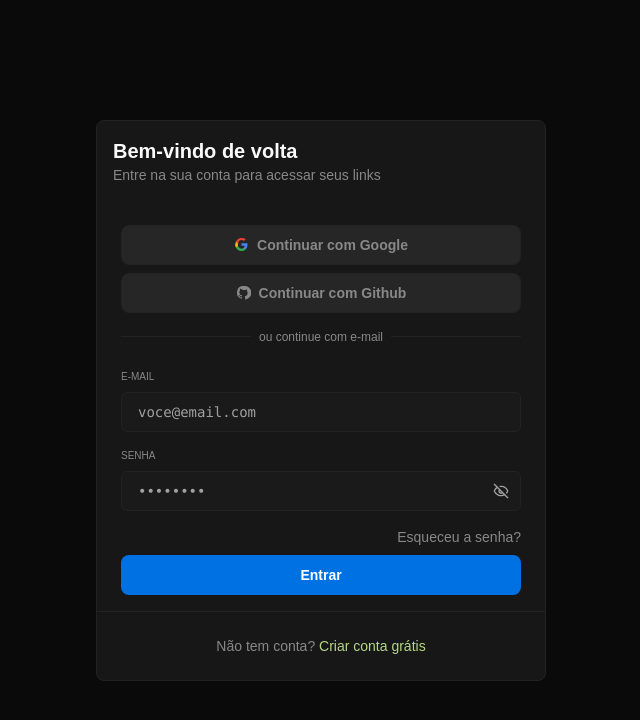
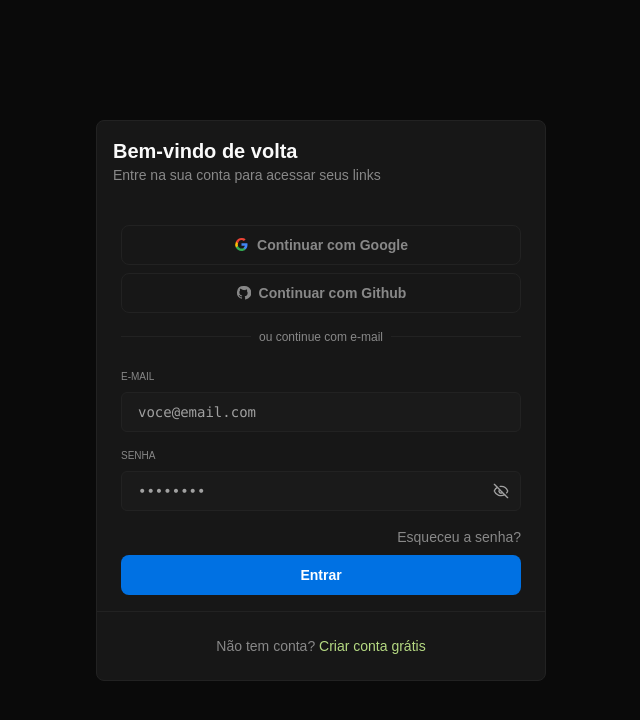
Before and after one commit to censuradho/shrt.fun-app, a React (Vite) app: page / in a window 1280 px wide. Shown: the top 720 px of the page, without its empty margins (319-959 px from the left). Built offline with nearby package versions, Linux system fonts and the light colour scheme; no server answers.

Commit message:
fix(button): correct ghost variant background color in Button component

```diff
--- a/src/components/Button.tsx
+++ b/src/components/Button.tsx
@@ -5,7 +5,7 @@ import { Icon, type IconProps } from "./icons"
 
 const variants = {
   primary: 'bg-primary-500 text-primary-foreground hover:bg-primary-600',
-  ghost: 'bg-popover border border-outline text-card-foreground hover:text-foreground hover:bg-accent/30',
+  ghost: 'bg-card border border-outline text-card-foreground hover:text-foreground hover:bg-accent/30',
   text: 'text-card-foreground hover:text-foreground',
 }
 
```
